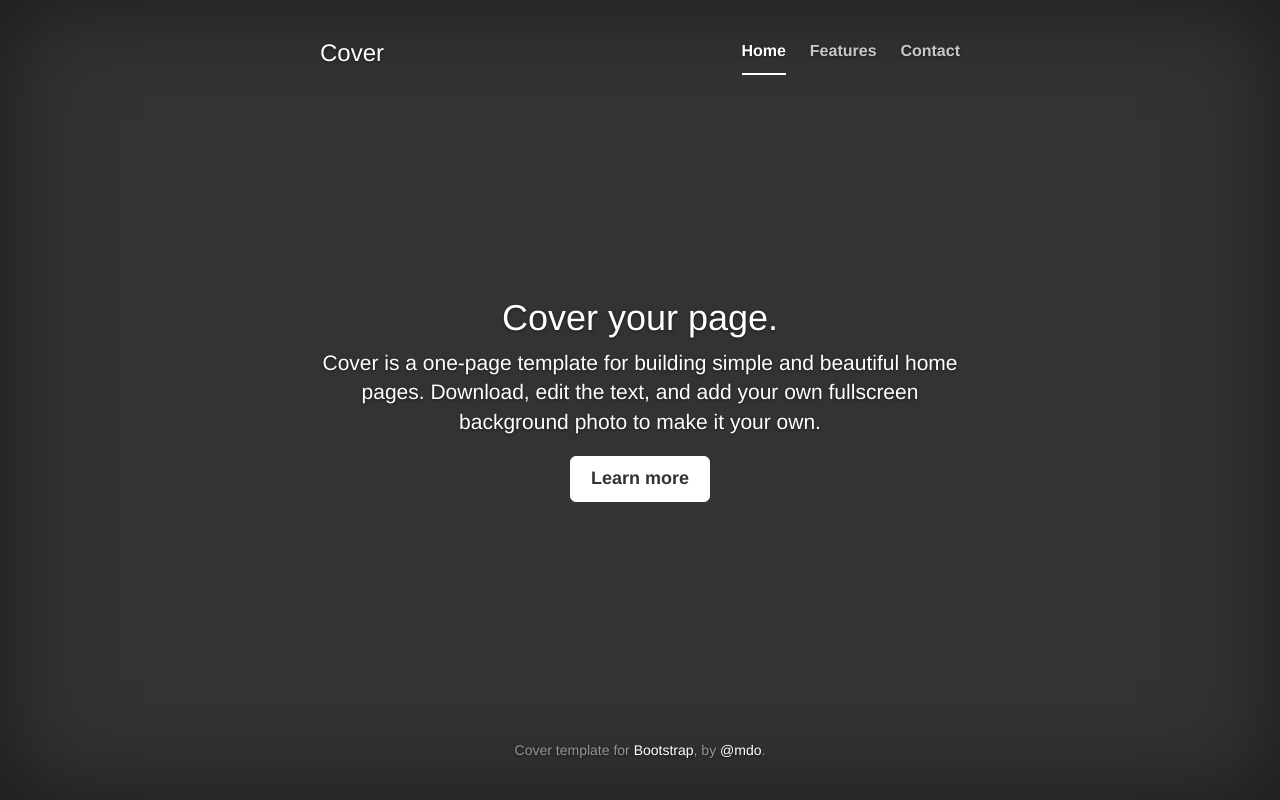
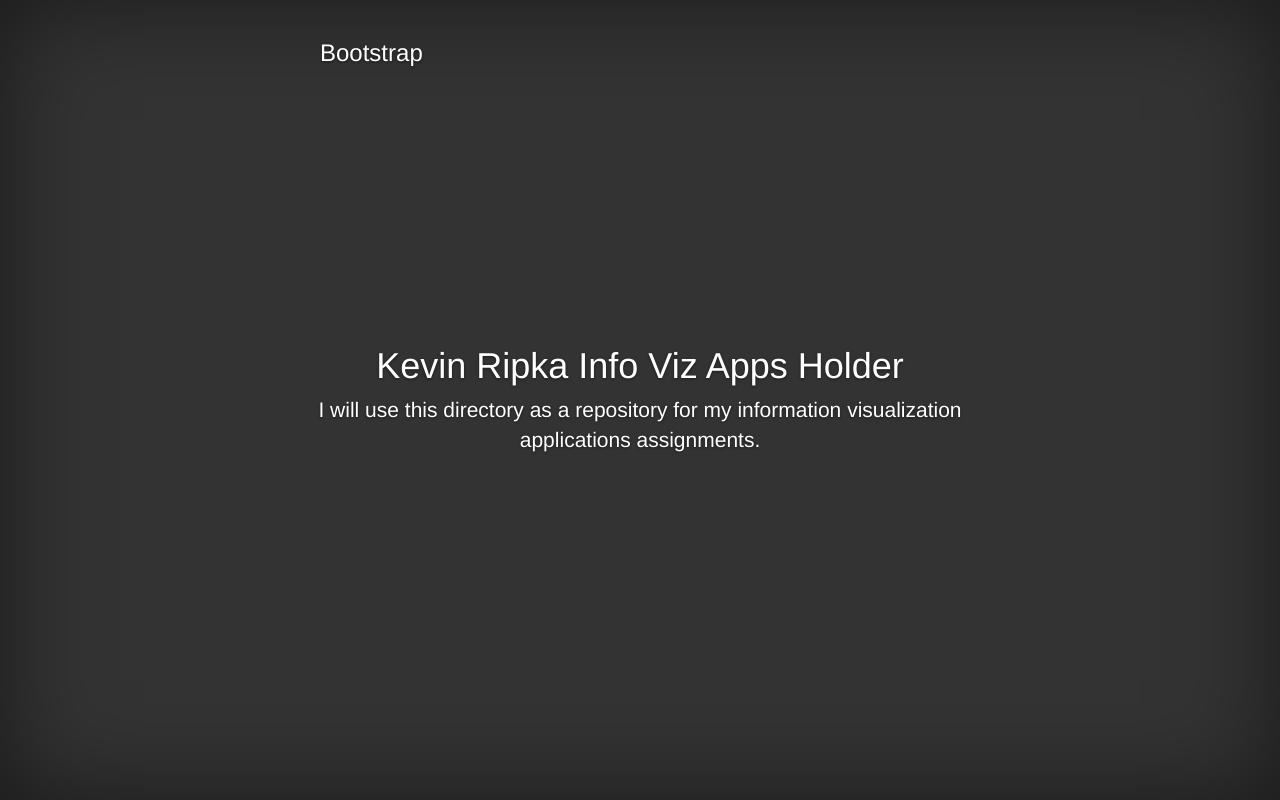
Before and after one commit to kripka/infoviz, a plain HTML site: page index.html in a window 1280 px wide. Drawn offline with nearby package versions, Linux system fonts and the light colour scheme.

Commit message:
something

```diff
--- a/index.html
+++ b/index.html
@@ -33,26 +33,30 @@
 
           <div class="masthead clearfix">
             <div class="inner">
-              <h3 class="masthead-brand">Cover</h3>
-              <ul class="nav masthead-nav">
+              <h3 class="masthead-brand">Bootstrap</h3>
+            <!--
+  <ul class="nav masthead-nav">
                 <li class="active"><a href="#">Home</a></li>
                 <li><a href="#">Features</a></li>
                 <li><a href="#">Contact</a></li>
               </ul>
+-->
             </div>
           </div>
 
           <div class="inner cover">
-            <h1 class="cover-heading">Cover your page.</h1>
-            <p class="lead">Cover is a one-page template for building simple and beautiful home pages. Download, edit the text, and add your own fullscreen background photo to make it your own.</p>
-            <p class="lead">
+            <h1 class="cover-heading">Kevin Ripka Info Viz Apps Holder</h1>
+            <p class="lead">I will use this directory as a repository for my information visualization applications assignments.</p>
+           <!--
+ <p class="lead">
               <a href="#" class="btn btn-lg btn-default">Learn more</a>
             </p>
+-->
           </div>
 
           <div class="mastfoot">
             <div class="inner">
-              <p>Cover template for <a href="http://getbootstrap.com">Bootstrap</a>, by <a href="https://twitter.com/mdo">@mdo</a>.</p>
+              <!-- <p>Cover template for <a href="http://getbootstrap.com">Bootstrap</a>, by <a href="https://twitter.com/mdo">@mdo</a>.</p> -->
             </div>
           </div>
 
@@ -64,6 +68,5 @@
 
     <script src="https://ajax.googleapis.com/ajax/libs/jquery/1.11.1/jquery.min.js"></script>
     <script src="js/bootstrap.min.js"></script>
-    <script src="js/docs.min.js"></script>
   </body>
 </html>
```
